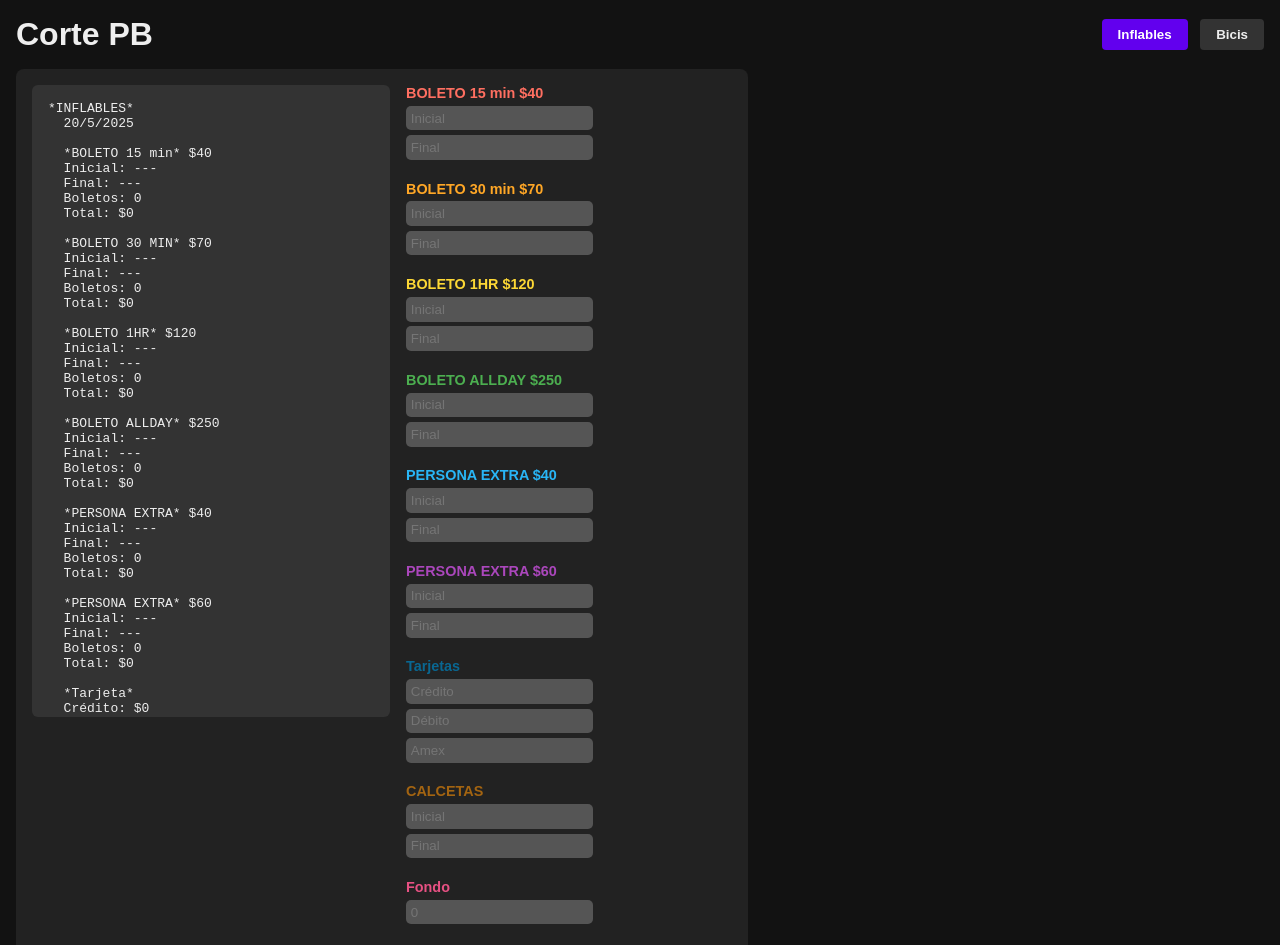
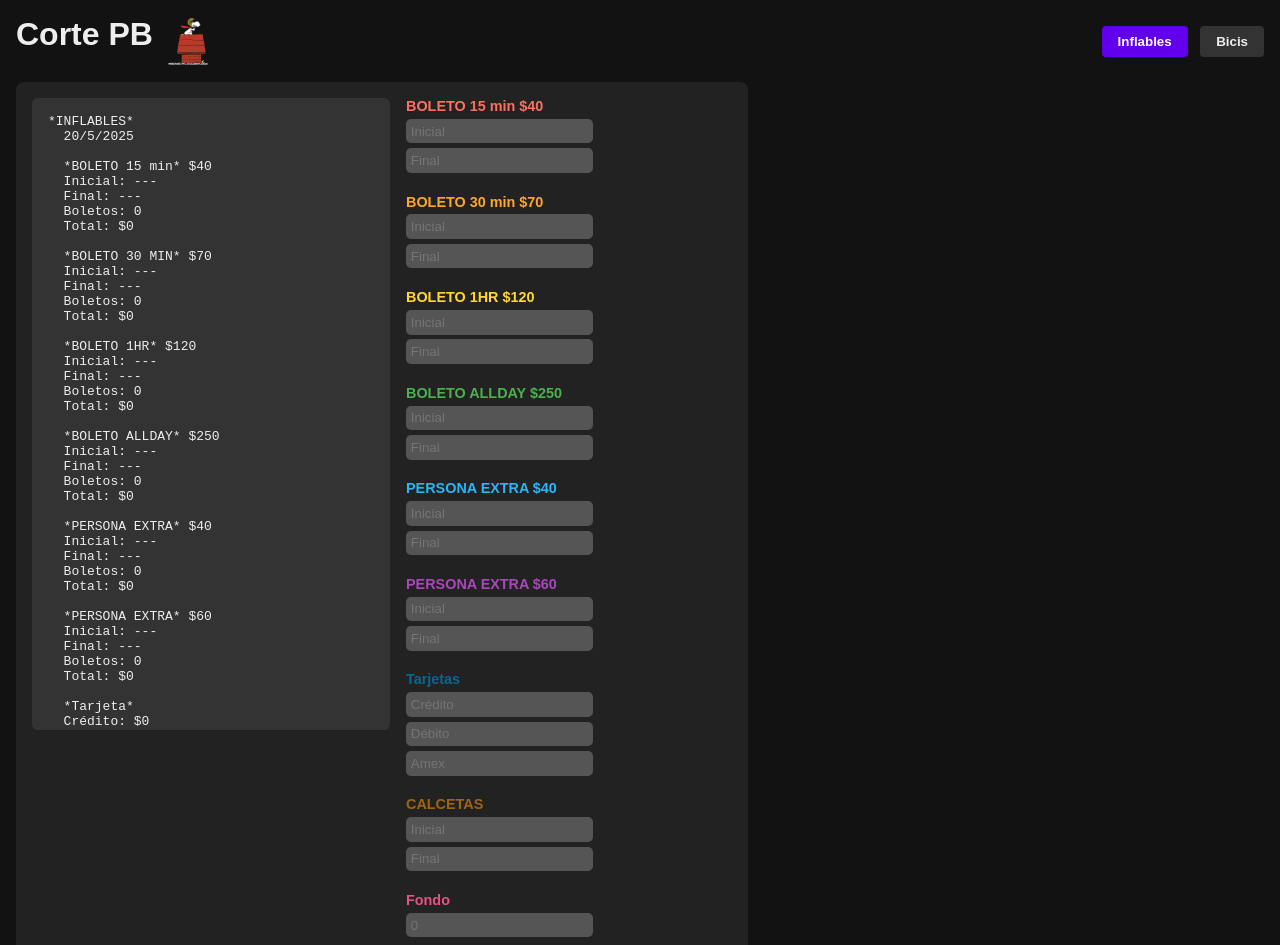
Before and after one commit to JonBuluc/cortePB, a plain HTML site: page index.html in a window 1280 px wide. Shown: the top 945 px of the page. Drawn offline with Linux system fonts and the light colour scheme.

Commit message:
se le puso una imagen de logo

```diff
--- a/index.html
+++ b/index.html
@@ -8,7 +8,10 @@
 </head>
 <body>
   <header>
-    <h1>Corte PB</h1>
+    <div style="display: flex; align-items: left; gap: 10px;">
+        <h1>Corte PB</h1>
+        <img src="logo.png" alt="Logo Corte PB" style="height: 50px;">
+      </div>
     <nav>
       <button id="btnMostrarInflables" class="active">Inflables</button>
       <button id="btnMostrarBicis">Bicis</button>
```
Also changed, not shown: logo.png (added).
